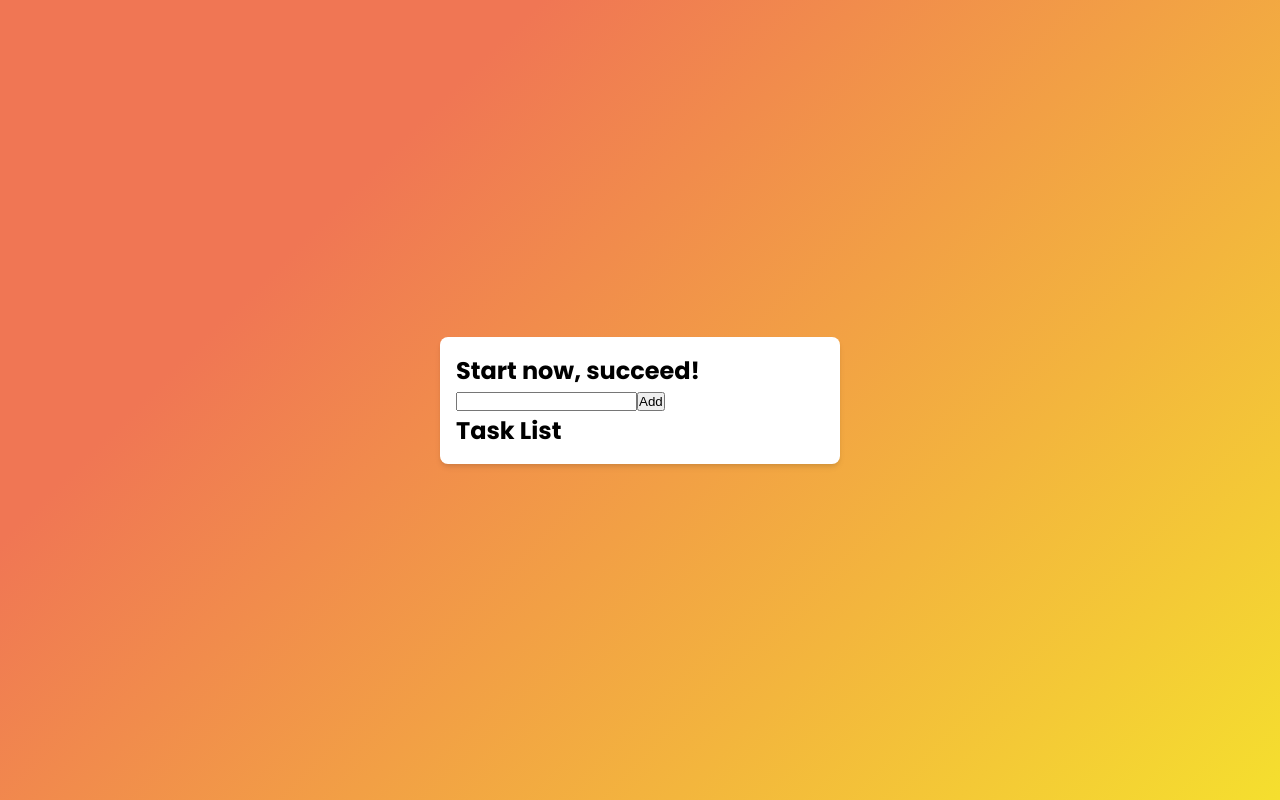
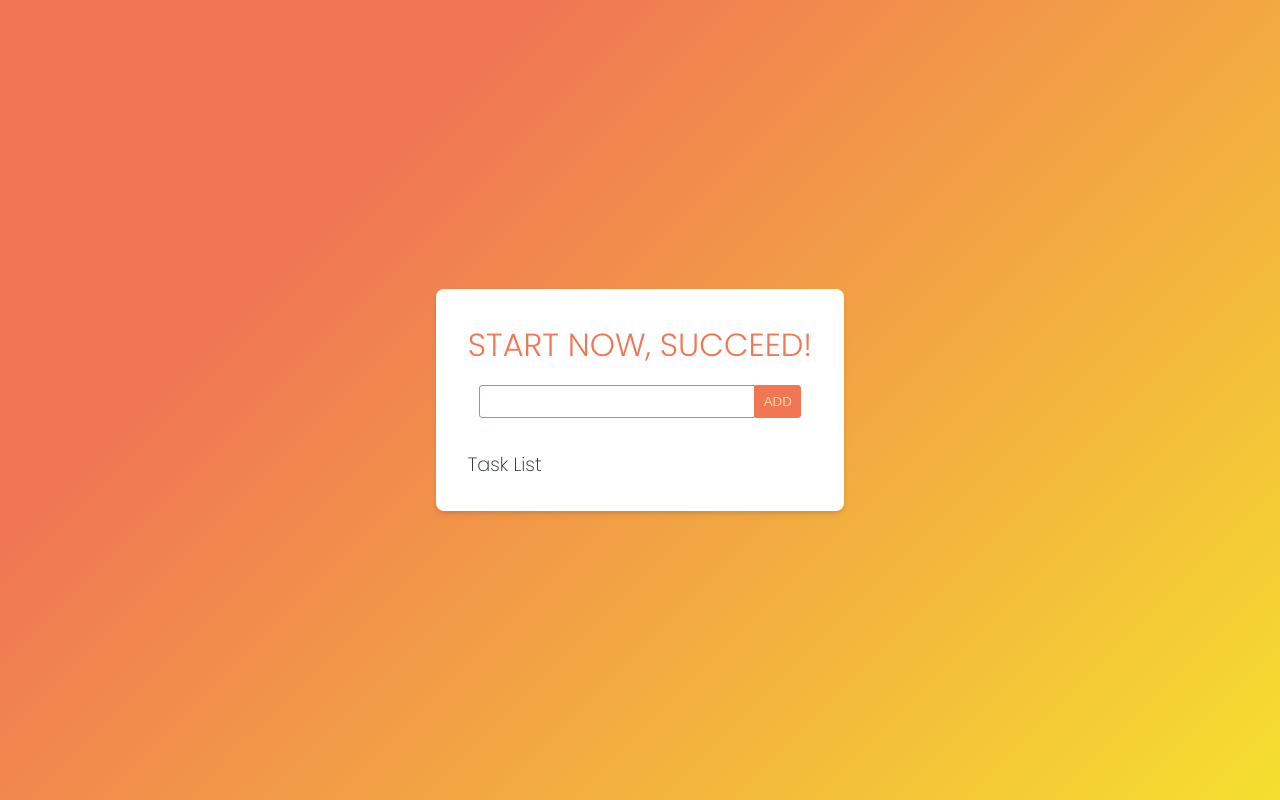
Before and after one commit to Kamisia/task-manager-app, a React (Vite) app: page / in a window 1280 px wide. Built offline with nearby package versions, Linux system fonts and the light colour scheme.

Commit message:
modified:   package-lock.json 	modified:   package.json 	modified:   src/App.jsx 	modified:   src/components/AddTask.jsx 	modified:   src/components/TaskList.jsx 	modified:   src/index.css

```diff
--- a/package.json
+++ b/package.json
@@ -13,6 +13,7 @@
     "@reduxjs/toolkit": "^2.2.1",
     "react": "^18.2.0",
     "react-dom": "^18.2.0",
+    "react-icon": "^1.0.0",
     "react-redux": "^9.1.0",
     "redux": "^5.0.1"
   },
--- a/src/App.jsx
+++ b/src/App.jsx
@@ -2,7 +2,6 @@ import { Provider } from "react-redux";
 import store from "./store";
 import TaskList from "./components/TaskList";
 import AddTask from "./components/AddTask";
-import Header from "./components/Header";
 
 const App = () => {
   return (
--- a/src/components/AddTask.jsx
+++ b/src/components/AddTask.jsx
@@ -12,7 +12,7 @@ const AddTask = () => {
   };
 
   return (
-    <div>
+    <div className="add-task">
       <h2>Start now, succeed!</h2>
       <input
         type="text"
--- a/src/components/TaskList.jsx
+++ b/src/components/TaskList.jsx
@@ -1,5 +1,6 @@
 import { useSelector, useDispatch } from "react-redux";
 import { deleteTask } from "../store/taskSlice";
+import { IoCheckmark } from "react-icons/io5";
 
 const TaskList = () => {
   const tasks = useSelector((state) => state.tasks.tasks);
@@ -15,8 +16,10 @@ const TaskList = () => {
       <ul>
         {tasks.map((task) => (
           <li key={task.id}>
-            {task.title}
-            <button onClick={() => handleDelete(task.id)}>Delete</button>
+            <div className="title">{task.title}</div>
+            <button onClick={() => handleDelete(task.id)}>
+              <IoCheckmark />
+            </button>
           </li>
         ))}
       </ul>
--- a/src/index.css
+++ b/src/index.css
@@ -1,15 +1,15 @@
 :root {
   /*colors*/
-  --black-color: #060200;
-  --light-color: #cbbbd2;
-  --white-color: #fdfcfd;
-  --light-gray-color: #9e97a8;
-  --grey-color: #918c9a;
-  --dark-color: #251b4d;
-  --main-color: #6c4e8e;
-  --main-color-rgba: rgba(108, 78, 142, 0.5);
-  --detail-color: #be8895;
-  --detail-color-rgba: rgba(190, 136, 149, 0.5);
+  --black-color: #192328;
+  --light-color: #ffd7a7;
+  --white-color: #fff3f0;
+
+  --grey-color: #999fa2;
+  --dark-color: #ae3715;
+  --main-color: #f07654;
+  --success-color: #3baa6f;
+  --success-dark-color: #0f7b41;
+  --detail-color: #124e6f;
 
   --transition: 0.3s ease-in-out all;
 
@@ -51,3 +51,76 @@ body {
   margin-right: 10%;
   box-shadow: var(--shadow);
 }
+
+.add-task {
+  text-align: center;
+  padding: 1rem;
+}
+.add-task h2 {
+  font-weight: 300;
+  font-size: 2rem;
+  text-transform: uppercase;
+  margin-bottom: 1rem;
+  color: var(--main-color);
+}
+.add-task input {
+  padding: 0.5rem;
+  color: var(--black-color);
+  border: var(--main-color) 1px solid;
+  border-radius: 3px 0px 0px 3px;
+  width: 80%;
+}
+.add-task button {
+  padding: 0.5rem;
+  text-transform: uppercase;
+  border: 1px solid var(--main-color);
+  background-color: var(--main-color);
+  color: var(--light-color);
+  transition: var(--transition);
+  border-radius: 0px 3px 3px 0px;
+}
+.add-task button:hover {
+  background-color: transparent;
+  color: var(--main-color);
+}
+
+/*Task list*/
+.tasks-list {
+  padding: 1rem;
+  color: var(--black-color);
+}
+.tasks-list h2 {
+  font-weight: 200;
+  font-size: 1.2rem;
+}
+.tasks-list ul li {
+  list-style: none;
+  font-weight: 200;
+  font-size: 1rem;
+  padding: 1rem;
+  margin-right: 5px;
+}
+.tasks-list ul li {
+  display: inline-flex;
+  margin: auto;
+  width: 100%;
+}
+
+.tasks-list ul li .title {
+  width: 80%;
+}
+
+.tasks-list button {
+  background-color: transparent;
+  border: none;
+  margin-left: 10%;
+  width: 20px;
+  height: 20px;
+  color: var(--success-color);
+  transition: var(--transition);
+}
+.tasks-list button:hover {
+  background-color: var(--success-color);
+  color: var(--white-color);
+  border-radius: 50%;
+}
```
Also changed, not shown: 1 other file (tests, documents, lock files or other folders).
